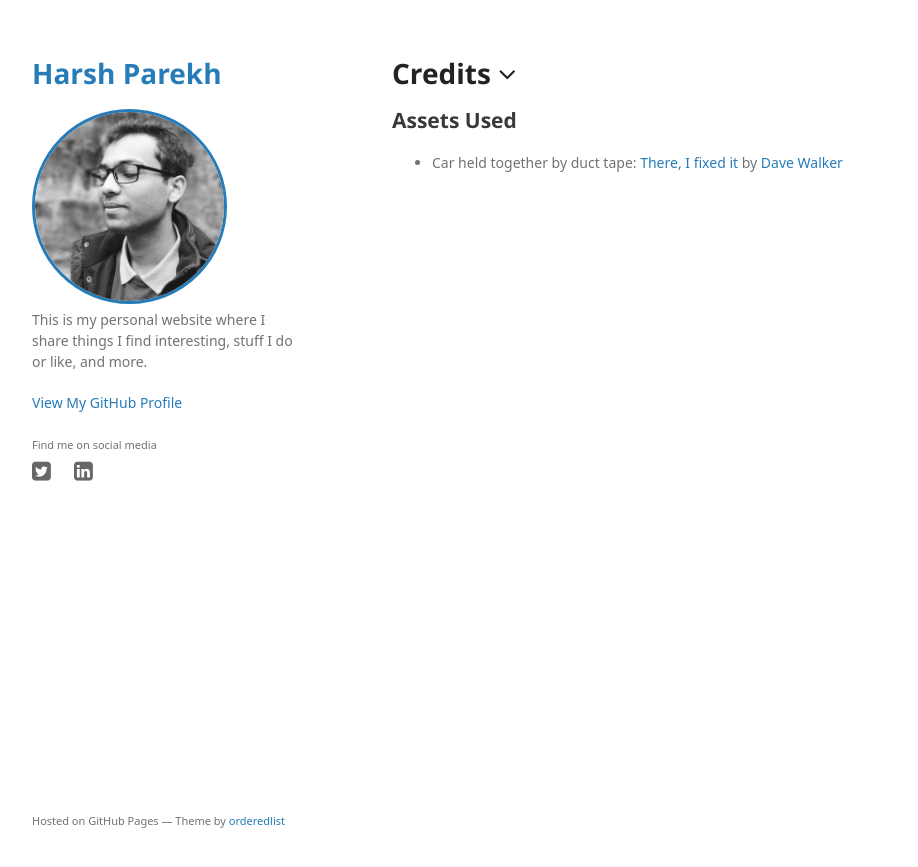
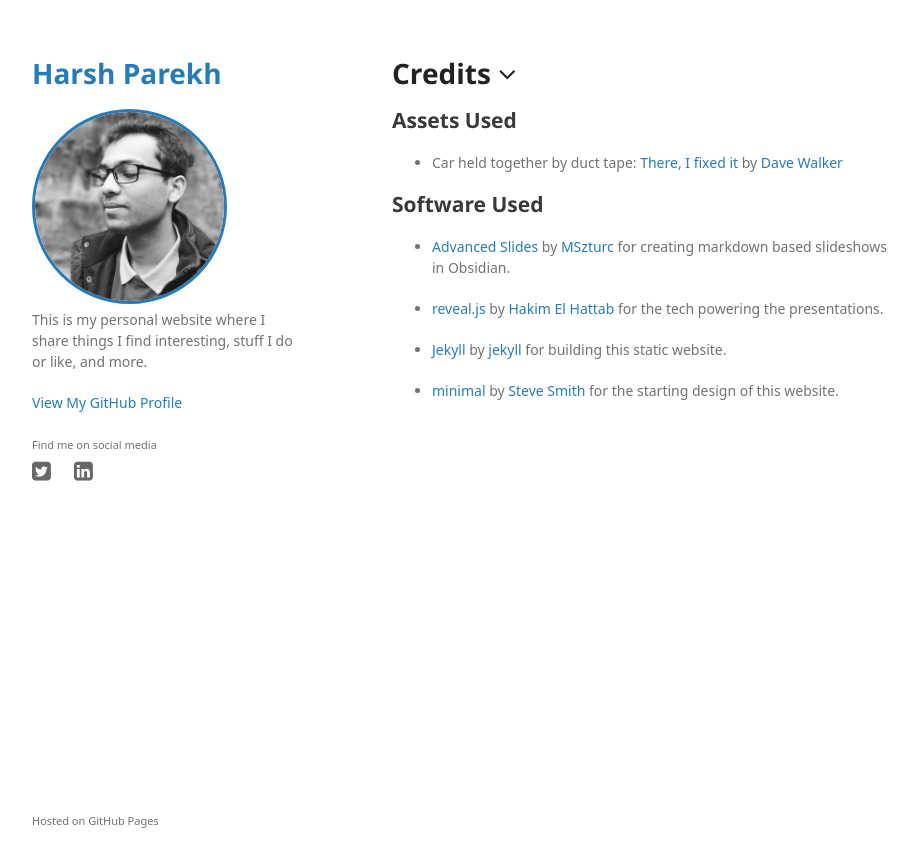
Before and after one commit to hXtreme/hxtreme.github.io, a Jekyll site: the page built from credits.md, in a window 1280 px wide. Shown: the top 867 px of the page, without its empty margins (178-1096 px from the left). Built offline with Jekyll 4.4.1, drawn with Linux system fonts in a browser that asks for light colours; some web fonts are replaced; a script that is not in the unit is left out.

Commit message:
Expand the credits page

```diff
--- a/_data/credits.yaml
+++ b/_data/credits.yaml
@@ -5,3 +5,28 @@ assets:
       author: Dave Walker
       src: https://www.flickr.com/photos/ffg/5696784314
       desc: Car held together by duct tape
+  softwares:
+    - name: Advanced Slides
+      location: presentations/
+      author: MSzturc
+      author_src: https://github.com/MSzturc
+      src: https://github.com/MSzturc/obsidian-advanced-slides
+      usage: creating markdown based slideshows in Obsidian
+    - name: reveal.js
+      location: presentations/
+      author: Hakim El Hattab
+      author_src: https://twitter.com/hakimel
+      src: https://revealjs.com/
+      usage: the tech powering the presentations
+    - name: Jekyll
+      location: /
+      author: jekyll
+      author_src: https://github.com/jekyll
+      src: https://github.com/jekyll/jekyll
+      usage: building this static website
+    - name: minimal
+      location: /
+      author: Steve Smith
+      author_src: https://github.com/orderedlist
+      src: https://github.com/orderedlist/minimal
+      usage: the starting design of this website
--- a/_includes/footer.html
+++ b/_includes/footer.html
@@ -5,6 +5,6 @@
   </p>
   {% endif %}
   <p><small>
-    Hosted on GitHub Pages &mdash; Theme by <a href="https://github.com/orderedlist">orderedlist</a>
+    Hosted on GitHub Pages
   </small></p>
 </footer>
--- a/credits.md
+++ b/credits.md
@@ -9,3 +9,9 @@ section_url: /credits
 {% for asset in site.data.credits.assets.images %}
 - {{asset.desc}}: [{{ asset.name }}](/assets/img/{{asset.location}}) by [{{ asset.author }}]({{asset.src}})
 {% endfor %}
+
+## Software Used
+
+{% for asset in site.data.credits.assets.softwares %}
+- [{{ asset.name }}]({{ asset.src }}) by [{{ asset.author }}]({{ asset.author_src }}) for {{ asset.usage }}.
+{% endfor %}
```
